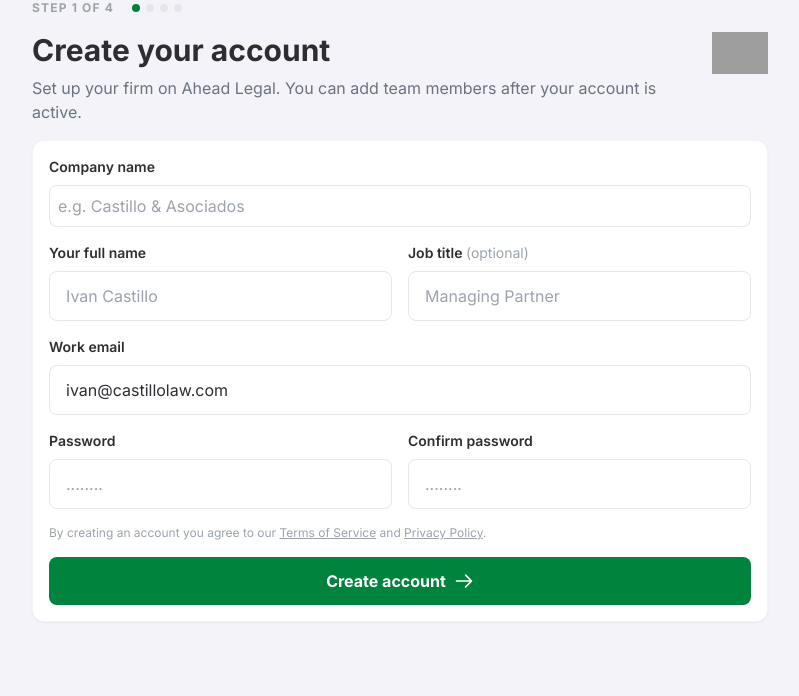
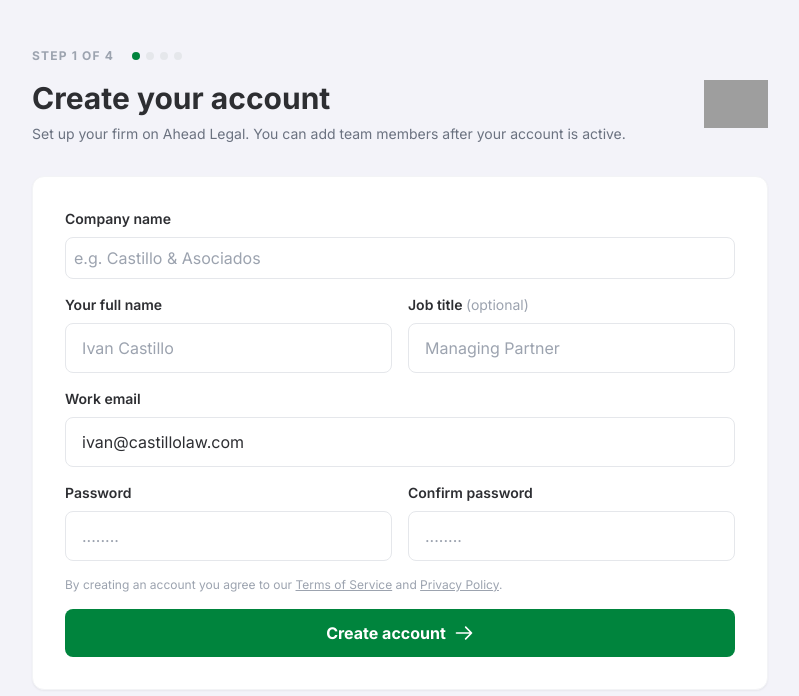
Before and after one commit to roblefort/ahead-onboarding, a plain HTML site: page index.html in a window 1280 px wide. Shown: the whole page, without its empty margins (240-1039 px from the left). Drawn offline with nearby package versions, Linux system fonts and the light colour scheme; grey boxes are pictures that could not be loaded.

Commit message:
Update form styling and spacing in index.html

```diff
--- a/index.html
+++ b/index.html
@@ -41,6 +41,12 @@
       [x-cloak] {
         display: none !important;
       }
+      input,
+      select,
+      textarea {
+        font-size: 0.875rem;
+        line-height: 1.25rem;
+      }
       .step-dot {
         transition: all 0.3s ease;
       }
@@ -68,7 +74,7 @@
   }"
   >
 
-    <main class="max-w-3xl mx-auto px-4 pb-12">
+    <main class="max-w-3xl mx-auto px-4 py-12">
       <div class="flex items-center space-x-3 mb-4">
         <span
           class="text-xs font-bold tracking-widest uppercase text-gray-400"
@@ -85,10 +91,10 @@
       </div>
 
       <section x-show="step === 1" x-cloak x-transition>
-        <div class="flex items-start justify-between gap-4 mb-4">
+        <div class="flex items-start justify-between gap-4 mb-8">
           <div>
             <h1 class="text-3xl font-bold mb-2">Create your account</h1>
-            <p class="text-gray-500">
+            <p class="text-gray-500 text-sm">
               Set up your firm on Ahead Legal. You can add team members after your
               account is active.
             </p>
@@ -96,14 +102,14 @@
           <img
             src="https://cdn.prod.website-files.com/6581b9cfa36d3013e5fa7c73/6581b9cfa36d3013e5fa7cdf_ahaead%20legal%20logo.svg"
             alt="Ahead Legal Logo"
-            class="w-14 h-auto shrink-0"
+            class="w-16 h-auto shrink-0"
           />
         </div>
 
         <form
           autocomplete="off"
           data-1p-ignore
-          class="space-y-4 bg-white p-4 rounded-xl shadow-sm border border-gray-100"
+          class="space-y-4 bg-white p-8 rounded-xl shadow-sm border border-gray-100"
         >
           <div>
             <label class="block text-sm font-semibold mb-2">Company name</label>
@@ -209,7 +215,7 @@
       </section>
 
       <section x-show="step === 2" x-cloak x-transition>
-        <div class="flex items-start justify-between gap-4 mb-5">
+        <div class="flex items-start justify-between gap-4 mb-8">
           <div>
             <h1 class="text-3xl font-bold mb-2">Check your inbox</h1>
             <p class="text-gray-500">
@@ -273,7 +279,7 @@
       </section>
 
       <section x-show="step === 3" x-cloak x-transition>
-        <div class="flex items-start justify-between gap-4 mb-5">
+        <div class="flex items-start justify-between gap-4 mb-8">
           <div>
             <h1 class="text-3xl font-bold mb-2">Choose your plan</h1>
             <p class="text-gray-500">
```
